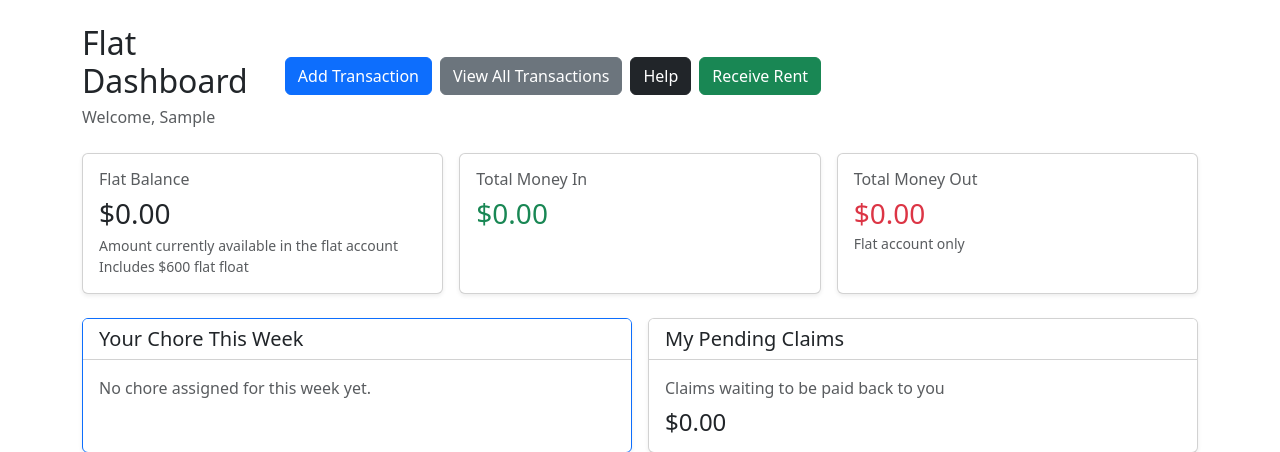
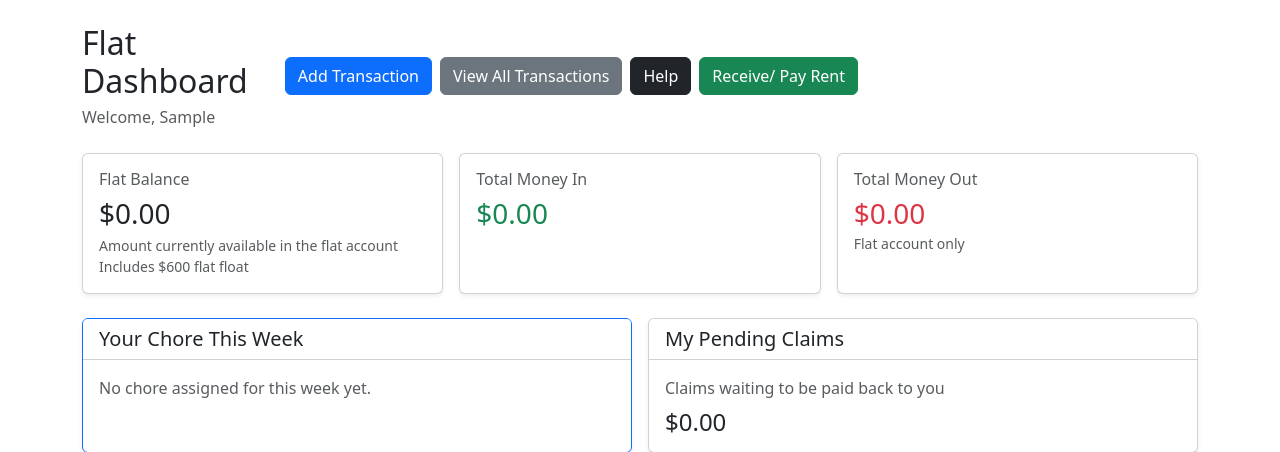
Before and after one commit to mcgannstel/flat-manager, a Django app: page / in a window 1280 px wide. Shown: the part 56-508 px from the top of the page. Run offline with Django 4.2, Linux system fonts and the light colour scheme; the visitor is signed in with stand-in values (Sample User, id 1); data comes from the database, SQL or seed files in the repository; data that the repository does not hold is empty.

Commit message:
added pay rent option

```diff
--- a/flat/templates/flat/dashboard.html
+++ b/flat/templates/flat/dashboard.html
@@ -23,7 +23,7 @@
 
     {% if user.username == "stella" or user.is_staff %}
     <a href="{% url 'receive_rent' %}" class="btn btn-success">
-        Receive Rent
+        Receive/ Pay Rent
     </a>
     {% endif %}
 </div>
```
